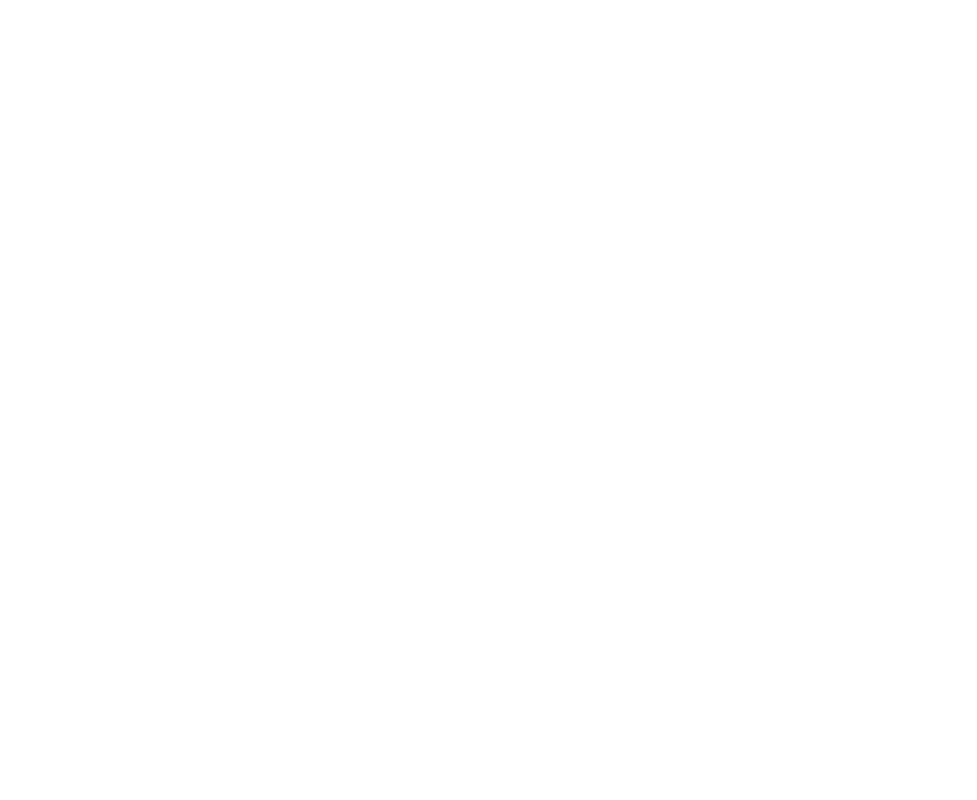
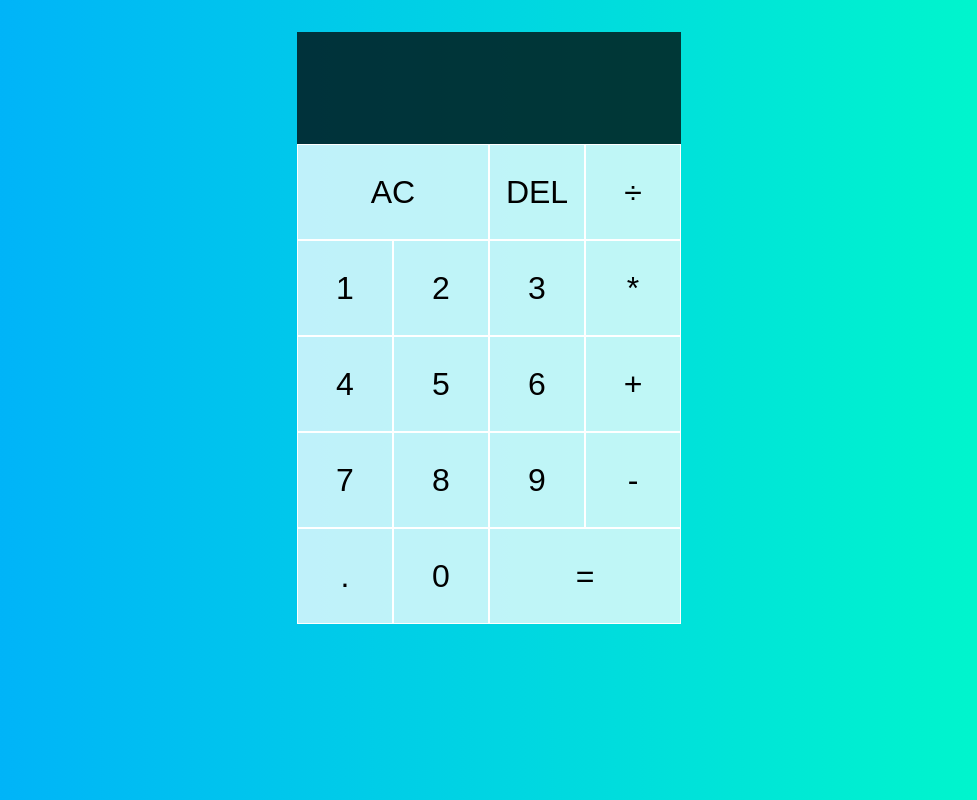
Before and after one commit to mhowell07/react-calculator, a React (Vite) app: page / in a window 1280 px wide. Shown: the whole page, without its empty margins (151-1128 px from the left). Built offline with nearby package versions, Linux system fonts and the light colour scheme.

Commit message:
calculator styles

```diff
--- a/src/App.jsx
+++ b/src/App.jsx
@@ -3,7 +3,28 @@ function App() {
 
   return (
     <div className="calculator-grid">
-
+      <div className="output">
+        <div className="previous-operand"></div>
+        <div className="current-operand"></div>
+      </div>
+      <button className="span-two">AC</button>
+      <button>DEL</button>
+      <button>÷</button>
+      <button>1</button>
+      <button>2</button>
+      <button>3</button>
+      <button>*</button>
+      <button>4</button>
+      <button>5</button>
+      <button>6</button>
+      <button>+</button>
+      <button>7</button>
+      <button>8</button>
+      <button>9</button>
+      <button>-</button>
+      <button>.</button>
+      <button>0</button>
+      <button className="span-two">=</button>
     </div>
   )
 }
--- a/src/index.css
+++ b/src/index.css
@@ -0,0 +1,55 @@
+*, *::before, *::after {
+  box-sizing: border-box;
+}
+
+body {
+  margin: 0;
+  background: linear-gradient(to right, #00AAFF, #00FFC6);
+}
+
+.calculator-grid {
+  display: grid;
+  margin-top: 2rem;
+  grid-template-columns: repeat(4, 6rem);
+  grid-template-rows: minmax(7rem, auto) repeat(5, 6rem);
+  justify-content: center;
+}
+
+.calculator-grid > button {
+  cursor: pointer;
+  font-size: 2rem;
+  border: 1px solid #FFFFFF;
+  outline: none;
+  background: rgba(255, 255, 255, .75);
+}
+
+.calculator-grid > button:hover,
+.calculator-grid > button:focus {
+  background: rgba(255, 255, 255, .9);
+}
+
+.span-two {
+  grid-column: span 2;
+}
+
+.output {
+  grid-column: 1 / -1;
+  background-color: rgba(0, 0, 0, .75);
+  display: flex;
+  flex-direction: column;
+  align-items: flex-end;
+  justify-content: space-around;
+  padding: .75rem;
+  word-wrap: break-word;
+  word-break: break-all;
+}
+
+.output .previous-operand {
+  color: rgba(255, 255, 255, .75);
+  font-size: 1.5rem;
+}
+
+.output .current-operand {
+  color: #FFFFFF;
+  font-size: 2.5rem;
+}
```
